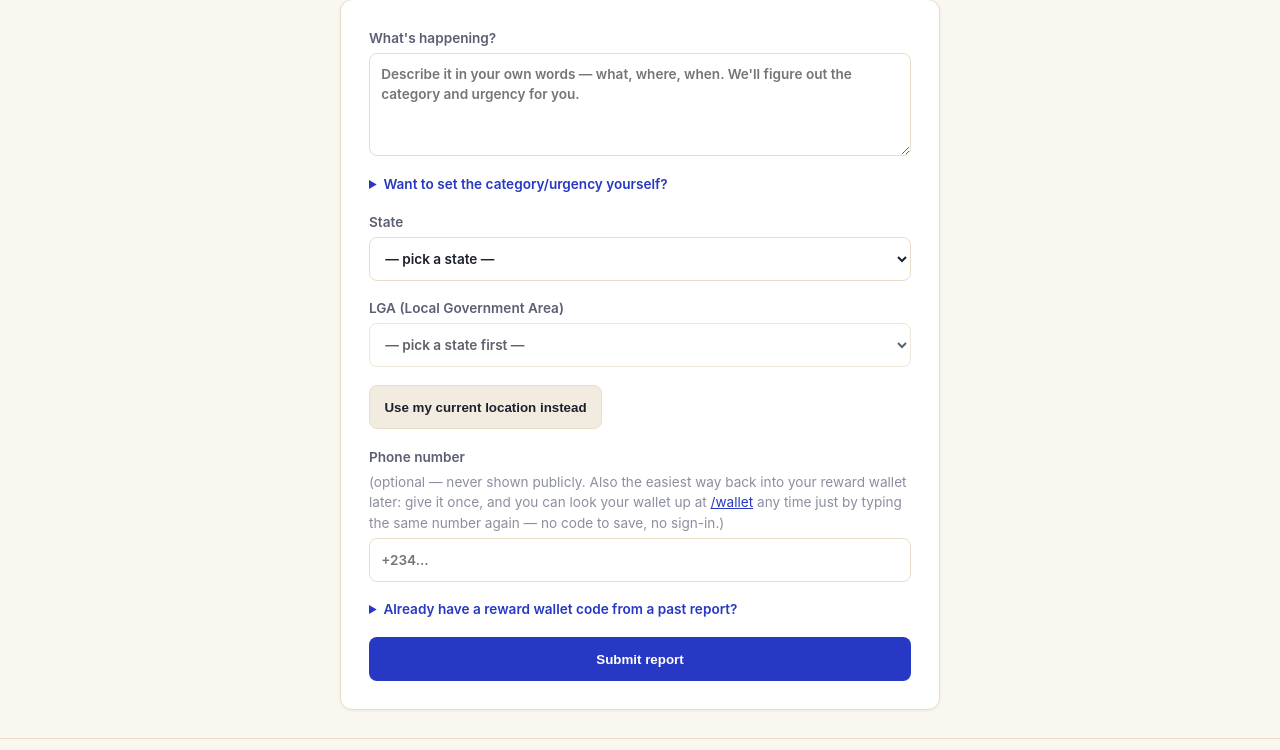
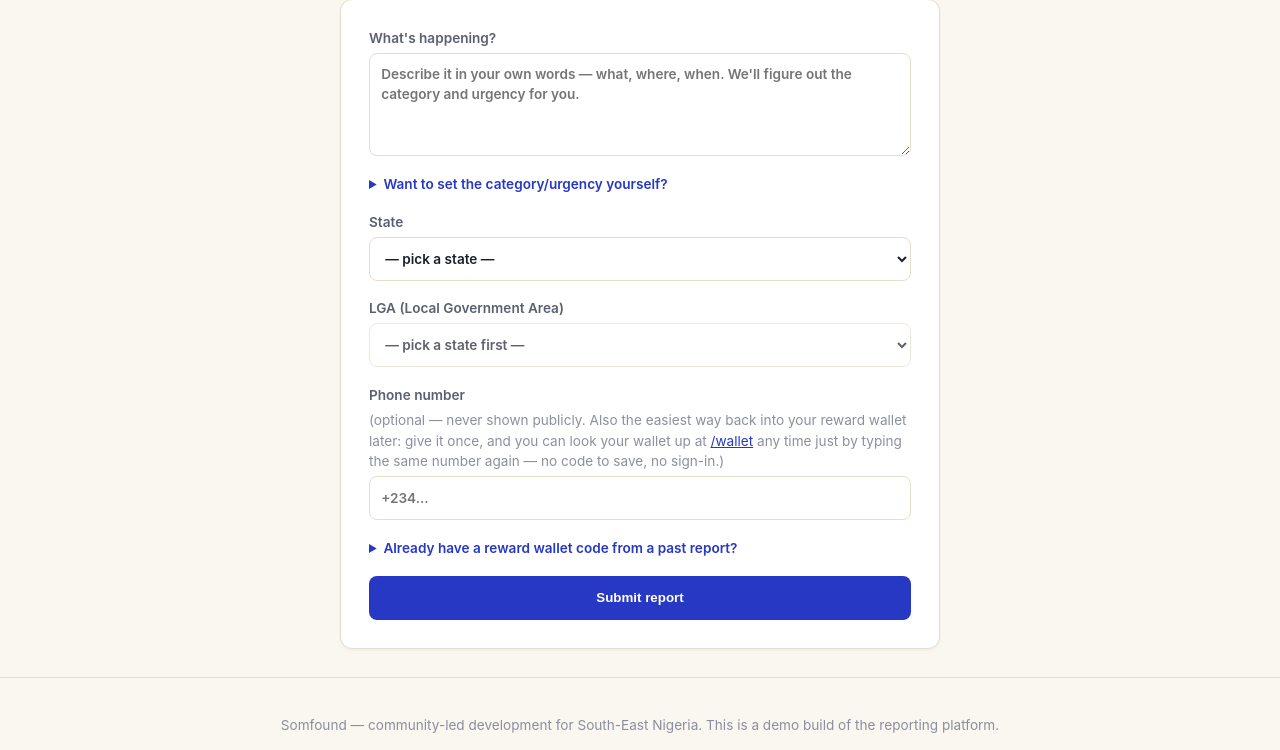
Before and after one commit to lotaagulue/somfound, a FastAPI app: page /report in a window 1280 px wide. Shown: the part 203-953 px from the top of the page. Run offline with FastAPI, Linux system fonts and the light colour scheme.

Commit message:
Pre-demo readiness: raise rate limit, remove GPS location button (#60)
Closes #59.

Prepping for a live audience demo where attendees use the web app
themselves — different risk profile than solo testing.

- MAX_PENDING_PER_REPORTER: 10 -> 100. A room full of people on one
  shared venue WiFi all share the anonymous-IP rate-limit bucket
  (anonymous submissions fall back to a hash of the IP); spam risk
  during a supervised in-person demo is effectively zero, so there's no
  real downside to generous headroom.

- Removed the "use my current location" geolocation button and all
  related JS (the click handler, the draft-autosave hook on it, the
  now-dead location-status element/CSS) from /report. For an audience
  that isn't physically in Nigeria, tapping it would place a pin at the
  venue's real coordinates instead of anywhere near the map's
  South-East Nigeria view — looks broken, isn't. State + LGA picker is
  the only location input for now. Left a comment in the template
  explaining this was deliberate, not an oversight, plus what to
  revisit later (a real pilot with reporters actually in the coverage
  area).

  Also fixed the submit-validation alert text, which still referenced
  "or use your current location" after the button was gone.

61/61 tests still pass. Verified locally: GPS button/references fully
gone from the rendered form, submission via state+LGA still works
end-to-end.

```diff
--- a/src/somfound/static/style.css
+++ b/src/somfound/static/style.css
@@ -351,17 +351,6 @@ code {
 }
 .form-page button:hover, .inline-form button:hover { background: var(--brand-dark); }
 
-.location-row { display: flex; align-items: center; gap: 0.75rem; flex-wrap: wrap; }
-.location-row button {
-  padding: 0.5rem 0.9rem;
-  min-height: 44px;
-  border-radius: 8px;
-  border: 1px solid var(--border);
-  background: var(--surface-alt);
-  color: var(--ink);
-  font-weight: 600;
-  cursor: pointer;
-}
 .optional { font-weight: 400; color: var(--ink-faint); }
 
 .form-disclosure summary {
--- a/src/somfound/templates/report_form.html
+++ b/src/somfound/templates/report_form.html
@@ -59,6 +59,13 @@
       </label>
     </details>
 
+    <!-- The "use my current location" geolocation button was removed here
+         deliberately, not an oversight — for an in-person demo with an
+         audience that isn't physically in Nigeria, it would place pins at
+         the venue's real coordinates instead of anywhere near the map's
+         South-East Nigeria view. State + LGA is the only location input for
+         now; bring geolocation back (see git history for this file) once
+         that's actually useful again. -->
     <label>State
       <select id="state-select">
         <option value="">— pick a state —</option>
@@ -74,10 +81,6 @@
       </select>
     </label>
 
-    <div class="location-row">
-      <button type="button" id="use-location">Use my current location instead</button>
-      <span id="location-status"></span>
-    </div>
     <input type="hidden" name="lat" id="lat">
     <input type="hidden" name="lon" id="lon">
 
@@ -106,7 +109,6 @@
   const lgaSelect = document.getElementById('lga-select');
   const latInput = document.getElementById('lat');
   const lonInput = document.getElementById('lon');
-  const status = document.getElementById('location-status');
 
   stateSelect.addEventListener('change', () => {
     const lgas = LGAS_BY_STATE[stateSelect.value] || [];
@@ -126,31 +128,13 @@
     if (opt && opt.dataset.lat) {
       latInput.value = opt.dataset.lat;
       lonInput.value = opt.dataset.lon;
-      status.textContent = '';
     }
-  });
-
-  document.getElementById('use-location').addEventListener('click', () => {
-    if (!navigator.geolocation) {
-      status.textContent = 'Geolocation not supported on this device.';
-      return;
-    }
-    status.textContent = 'Getting your location…';
-    navigator.geolocation.getCurrentPosition(
-      (pos) => {
-        latInput.value = pos.coords.latitude;
-        lonInput.value = pos.coords.longitude;
-        lgaSelect.value = '';
-        status.textContent = 'Location captured.';
-      },
-      () => { status.textContent = 'Could not get your location — pick a state and LGA instead.'; }
-    );
   });
 
   document.getElementById('report-form').addEventListener('submit', (e) => {
     if (!latInput.value || !lonInput.value) {
       e.preventDefault();
-      alert('Please pick a state and LGA, or use your current location first.');
+      alert('Please pick a state and LGA.');
       return;
     }
     // Belt-and-suspenders against a double-tap firing two submissions before
@@ -217,7 +201,6 @@
     });
     stateSelect.addEventListener('change', saveDraft);
     lgaSelect.addEventListener('change', saveDraft);
-    document.getElementById('use-location').addEventListener('click', () => setTimeout(saveDraft, 1500));
   }
 </script>
 {% endblock %}
```
Also changed, not shown: src/somfound/crud.py (+7 -5 lines), README.md.
